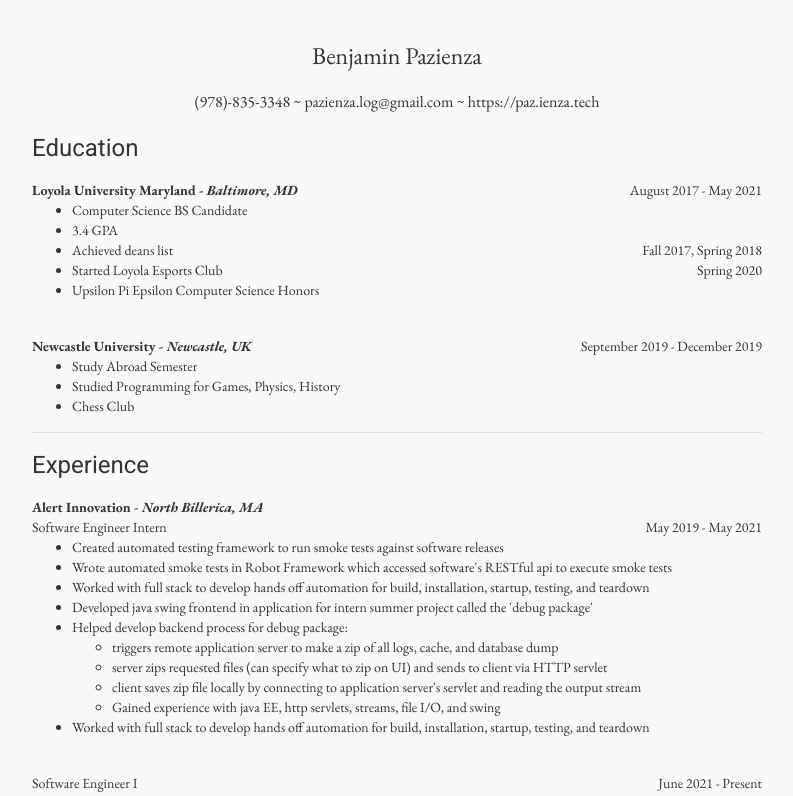
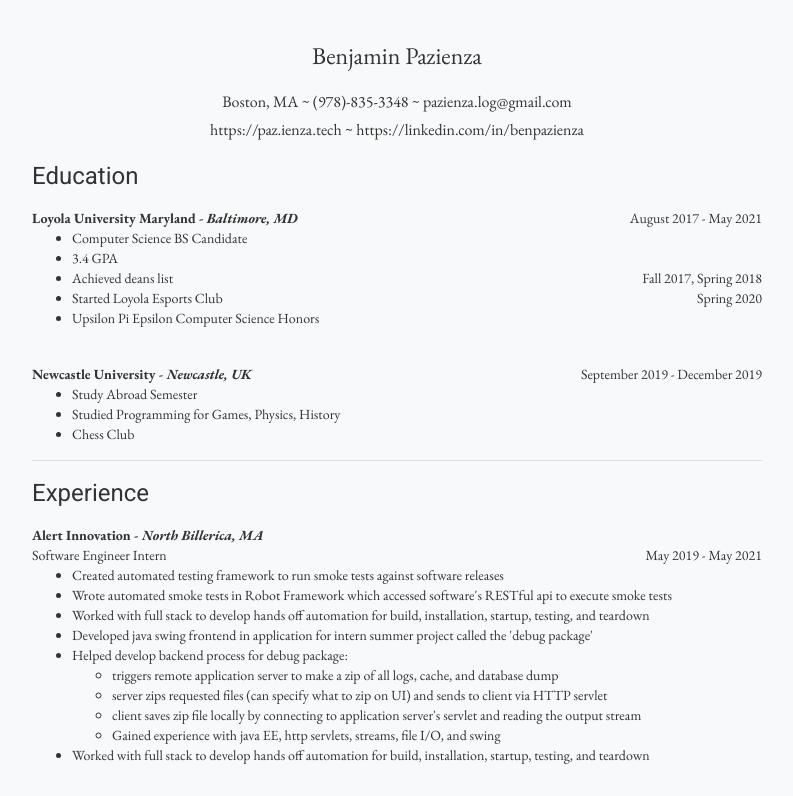
Before and after one commit to littlepazienza/pazienza-tech, an Angular app: page /resume in a window 1280 px wide. Shown: the top 796 px of the page, without its empty margins (243-1036 px from the left). Built offline with nearby package versions, Linux system fonts and the light colour scheme.

Commit message:
Quick fixes

```diff
--- a/src/app/main/main.component.html
+++ b/src/app/main/main.component.html
@@ -14,7 +14,7 @@
           <img mat-card-image class="d-none d-lg-block" src="assets/img/profile.png">
           <mat-card-content>
             <p>
-              I am a 4th year Computer Science BS candidate at <a matTooltip="Loyola's Website" href="https://loyola.edu">Loyola University Maryland</a>. I am currently working as a software development intern at <a matTooltip="Alert Innovation's Website" href="https://alertinnovation.com">Alert Innovation</a>. My hobbies include skateboarding, soccer, chess, and video-games! I am from Westford, MA and currently reside in Baltimore, MD.
+              I am a Computer Science graduate from <a matTooltip="Loyola's Website" href="https://loyola.edu">Loyola University Maryland</a>. I am currently working as a software engineer at <a matTooltip="Alert Innovation's Website" href="https://alertinnovation.com">Alert Innovation</a>. My hobbies include skateboarding, soccer, chess, and video-games! I am from Westford, MA and currently reside in Cambirdge, MA.
             </p>
           </mat-card-content>
           <!--          <mat-card-actions>-->
--- a/src/app/resume-page/resume-page.component.html
+++ b/src/app/resume-page/resume-page.component.html
@@ -2,7 +2,7 @@
   <div class="container ">
     <div class="text-center">
       <h1>Benjamin Pazienza</h1>
-      <h3>(978)-835-3348 ~ pazienza.log@gmail.com ~ https://paz.ienza.tech</h3>
+      <h3>Boston, MA ~ (978)-835-3348 ~ pazienza.log@gmail.com <br> https://paz.ienza.tech ~ https://linkedin.com/in/benpazienza</h3>
     </div>
     <div class="row">
       <div class="col-sm-2"></div>
```
